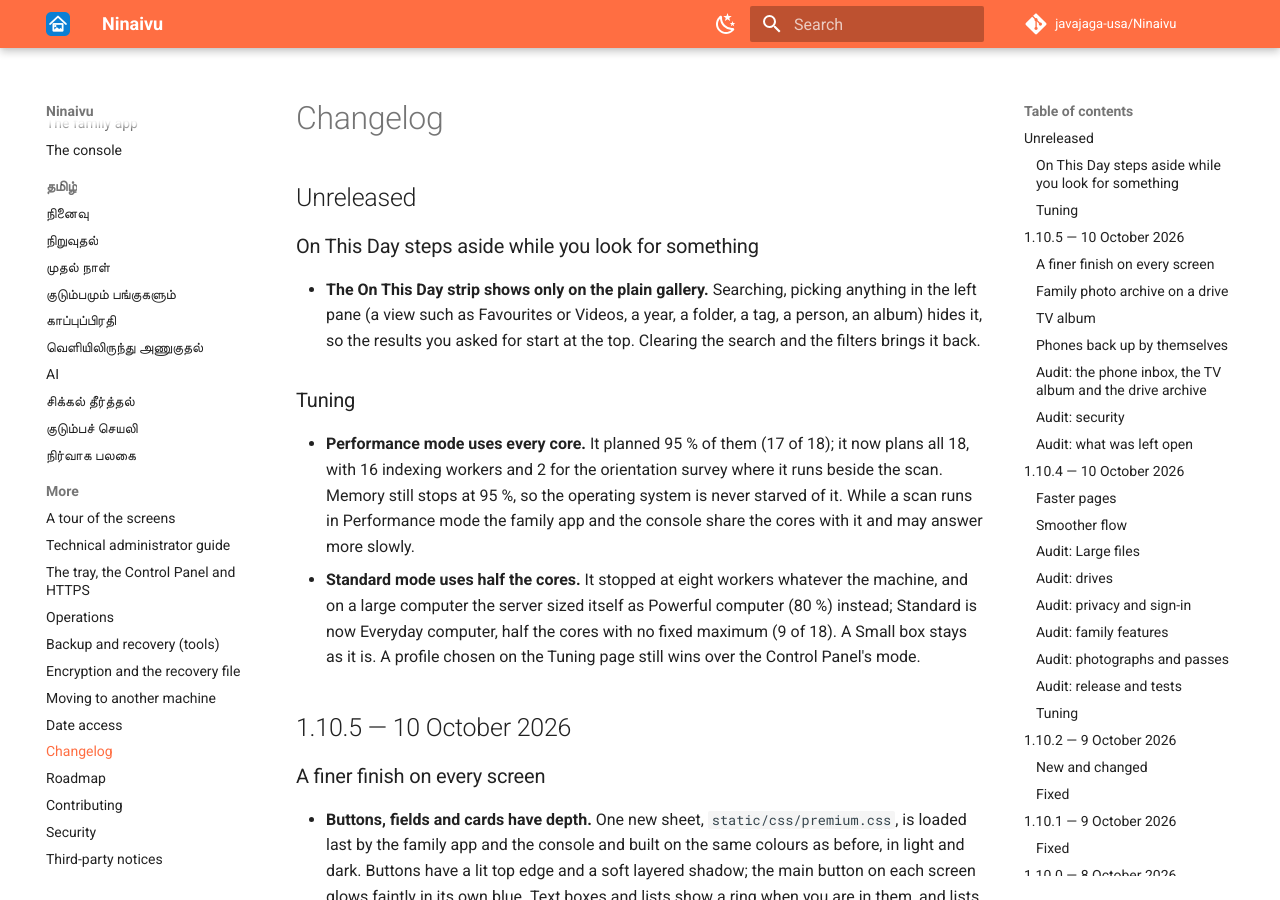
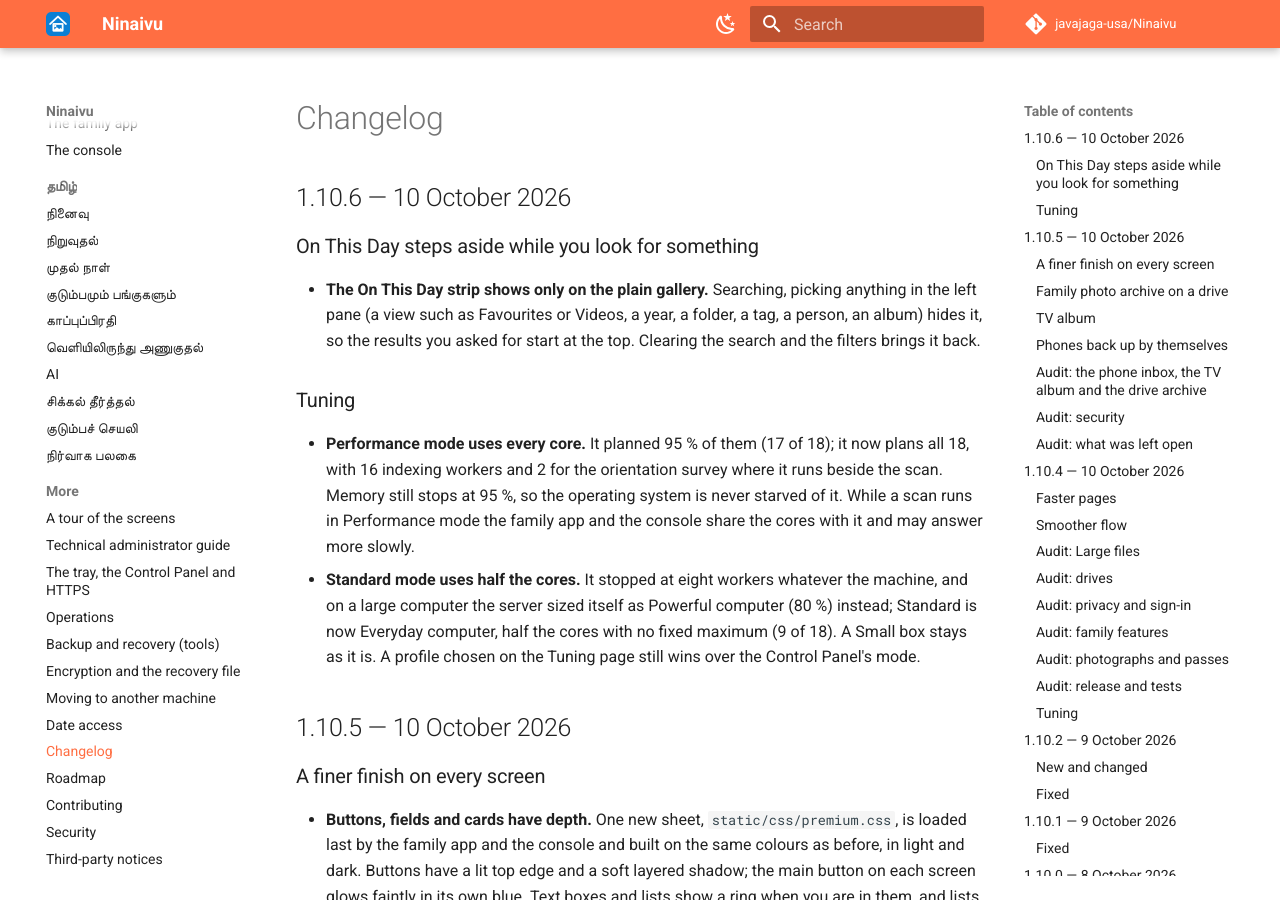
Before and after one commit to javajaga-usa/Ninaivu, an MkDocs documentation site: the page built from docs/CHANGELOG.md, in a window 1280 px wide and 900 px high. Built offline with MkDocs 1.6.1 and Material for MkDocs 9.7.7, drawn with Linux system fonts in a browser that asks for light colours; comment, search, counter and statistics services are not loaded.

Commit message:
Ninaivu 1.10.6
Co-Authored-By: Claude Opus 5.5 (1M context) <noreply@anthropic.com>
Claude-Session: https://claude.ai/code/session_01UVonf3LovihHxGAeMzkTaC

```diff
--- a/docs/CHANGELOG.md
+++ b/docs/CHANGELOG.md
@@ -1,6 +1,6 @@
 # Changelog
 
-## Unreleased
+## 1.10.6 — 10 October 2026
 
 ### On This Day steps aside while you look for something
 
--- a/ninaivu/__init__.py
+++ b/ninaivu/__init__.py
@@ -46,7 +46,7 @@ from flask import Flask, g, jsonify, request
 from .server.config import Config
 from . import extensions
 
-__version__ = "1.10.5"
+__version__ = "1.10.6"
 APP_NAME = "Ninaivu"
 TAGLINE = "Your family's media, at home."
 #: Who holds the copyright, shown in About and the console. The licence stays
```
Also changed, not shown: README.md (+1 -1 lines), docs/index.md (+1 -1 lines), 2 other files.
